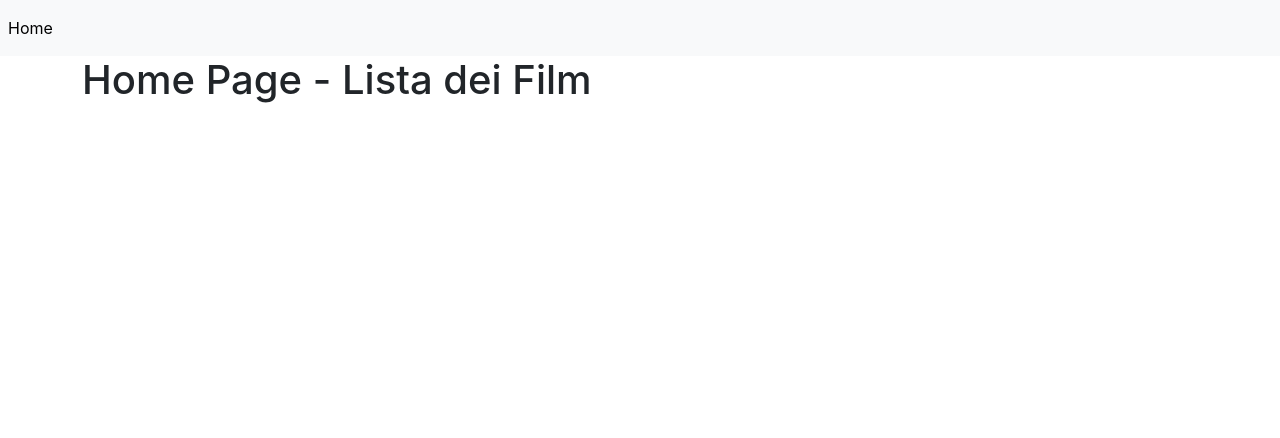
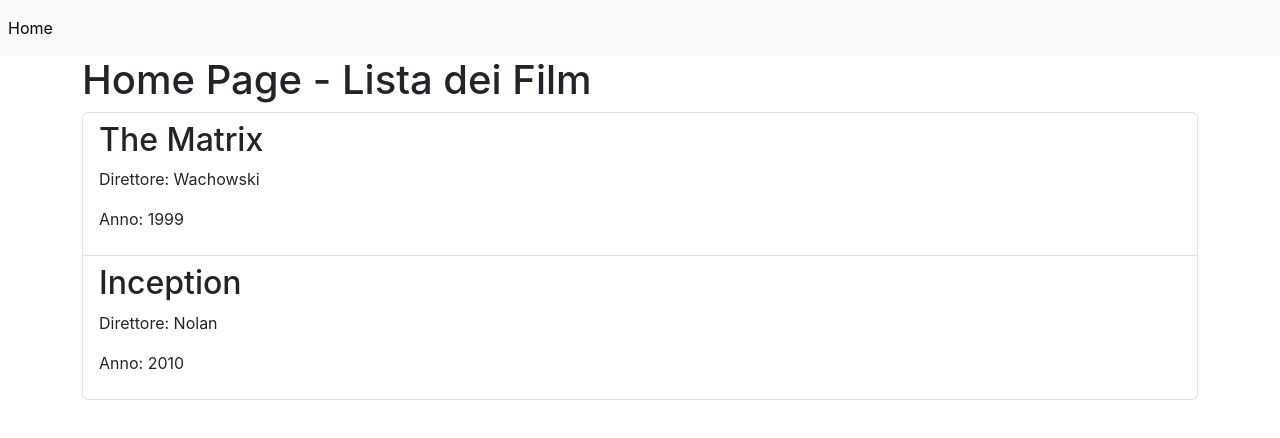
Before and after one commit to VincenzoAmari/webapp-react, a React (Vite) app: page / in a window 1280 px wide. Shown: the top 438 px of the page. Built offline with nearby package versions, Linux system fonts and the light colour scheme.

Commit message:
simulazione chiamata

```diff
--- a/src/pages/HomePage.jsx
+++ b/src/pages/HomePage.jsx
@@ -1,7 +1,21 @@
 export default function HomePage() {
+  const movies = [
+    { id: 1, title: "The Matrix", director: "Wachowski", release_year: 1999 },
+    { id: 2, title: "Inception", director: "Nolan", release_year: 2010 },
+  ];
+
   return (
     <div>
       <h1>Home Page - Lista dei Film</h1>
+      <ul className="list-group">
+        {movies.map((movie) => (
+          <li key={movie.id} className="list-group-item">
+            <h2>{movie.title}</h2>
+            <p>Direttore: {movie.director}</p>
+            <p>Anno: {movie.release_year}</p>
+          </li>
+        ))}
+      </ul>
     </div>
   );
 }
```
